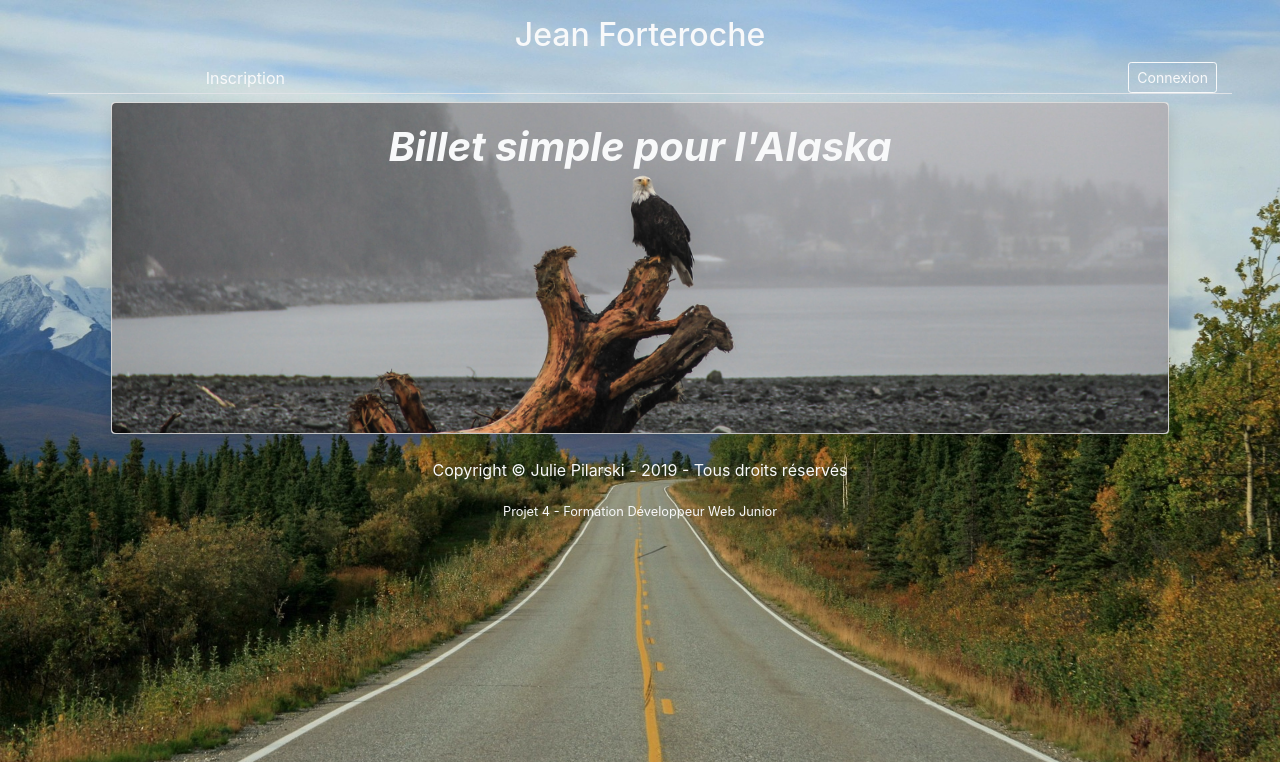
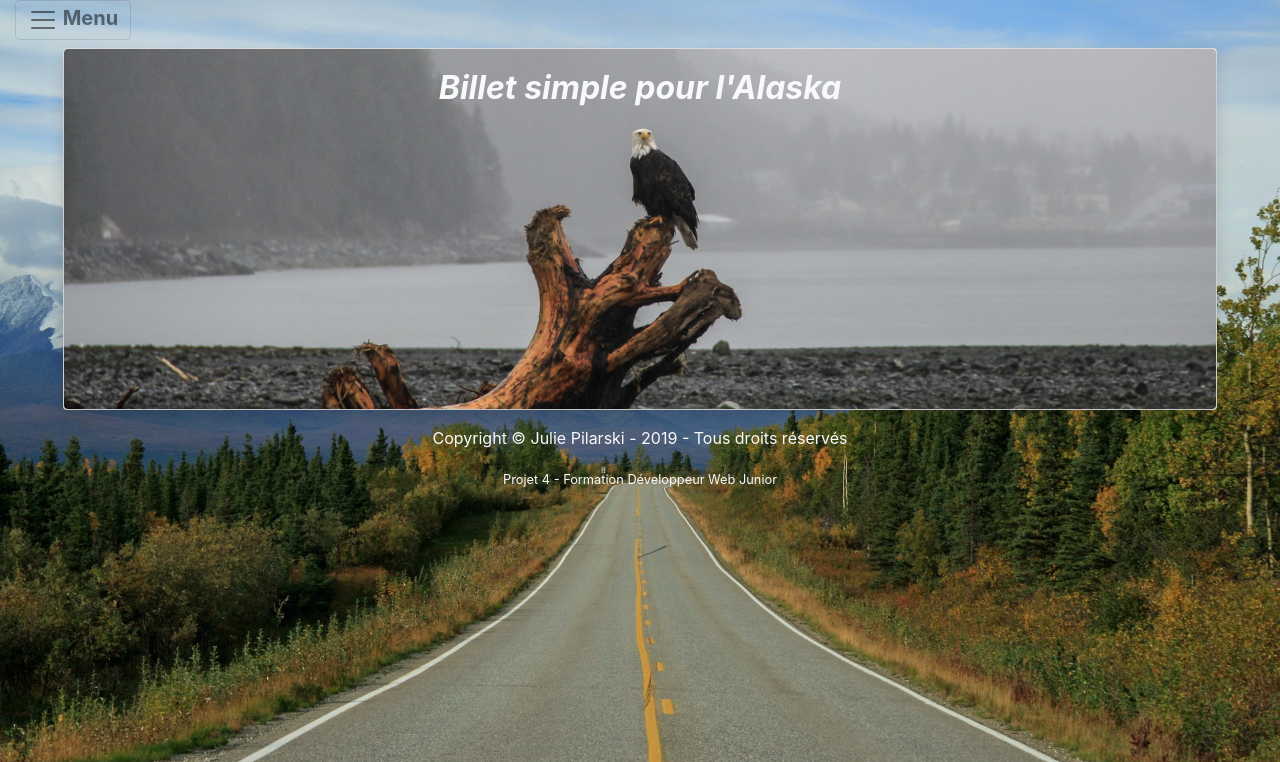
Before and after one commit to ysoline/blog, a PHP site: page / in a window 1280 px wide. Shown: the top 762 px of the page. Run offline with PHP 8.4, Linux system fonts and the light colour scheme; data that the repository does not hold is empty; some libraries are stand-ins or nearby versions.

Commit message:
Modification menu

```diff
--- a/Views/Frontend/template.php
+++ b/Views/Frontend/template.php
@@ -26,34 +26,25 @@
     }
 </style>
 <div class="container-fluid">
-    <header class="blog-header py-3 px-5">
-        <div class="text-center">
-            <a class="blog-header-logo text-light text-decoration-none" href="index.php?action=listPosts">
-                <h2>Jean Forteroche</h2>
+    <header class="blog-header">
+
+        <div class="collapse" id="navbarToggleExternalContent">
+            <div class="d-flex justify-content-between align-items-center p-4 rounded border">
+                <a class="text-light" href="index.php?action=listPosts">
+                    <h1>Jean Forteroche</h1>
                 </a>
-        </div>
-        <div class="row flex-nowrap border-bottom justify-content-between align-items-center" id="navbar">
 
-            <div class="col-3 col-sm-4 d-flex justify-content-around">
-                <div>
                 <?php if (!isset($_SESSION['id_user'])) { ?>
-                    <a class="text-light text-decoration-none" href="index.php?action=suscribePage">Inscription</a>
+                <a class="text-light" href="index.php?action=suscribePage">Inscription</a>
                 <?php } ?>
                 <?php if (isset($_SESSION['id_user'])) { ?>
-                    <a class="text-light text-decoration-none" href="index.php?action=profil">Profil</a>
-                </div>
-                <div>
+                <a class="text-light text-decoration-none mx-2" href="index.php?action=profil">Profil</a>
+
                 <?php if (($_SESSION['rank']) == 1) { ?>
-                    <a class="text-light text-decoration-none" href="index.php?action=panelAdmin">Administration</a>
+                <a class="text-light" href="index.php?action=panelAdmin">Administration</a>
                 <?php }
                 } ?>
-                </div>
-            </div>
 
-
-
-
-            <div class="col-3 col-sm-4 d-flex justify-content-end align-items-center">
                 </a>
                 <?php if (!isset($_SESSION['id_user'])) { ?>
                 <a class="btn btn-sm btn-outline-light" href="index.php?action=auth">Connexion</a>
@@ -64,17 +55,24 @@
             </div>
         </div>
 
+        <nav class="nav navbar-light">
+            <button class="navbar-toggler font-weight-bold" type="button" data-toggle="collapse" data-target="#navbarToggleExternalContent" aria-controls="navbarToggleExternalContent" aria-expanded="false" aria-label="Toggle navigation">
+                <span class="navbar-toggler-icon"></span> Menu
+            </button>
+        </nav>
+        <div>
             <div class=" px-5 mt-2">
                 <div class="col-lg d-flex justify-content-center align-items-center card p-0">
                     <img src="public\img\aigle_alaska.png" class="card-img rounded shadow d-none d-lg-block" alt='aigle_alaska'>
-                <h1 class="font-italic text-center text-light font-weight-bold card-img-overlay d-none d-lg-block">Billet simple pour l'Alaska</h1>
+                    <h2 class="font-italic text-center text-light font-weight-bold card-img-overlay d-none d-lg-block">Billet simple pour l'Alaska</h2>
                 </div>
             </div>
             <h1 class="font-italic text-center  font-weight-bold d-lg-none">Billet simple pour l'Alaska</h1>
+
     </header>
 
     <body>
-        <div class="container-fluid">
+        <div class="container-fluid mt-2">
             <?= $content ?>
         </div>
     </body>
```
Lines whose indentation alone changed are shown as unchanged.
